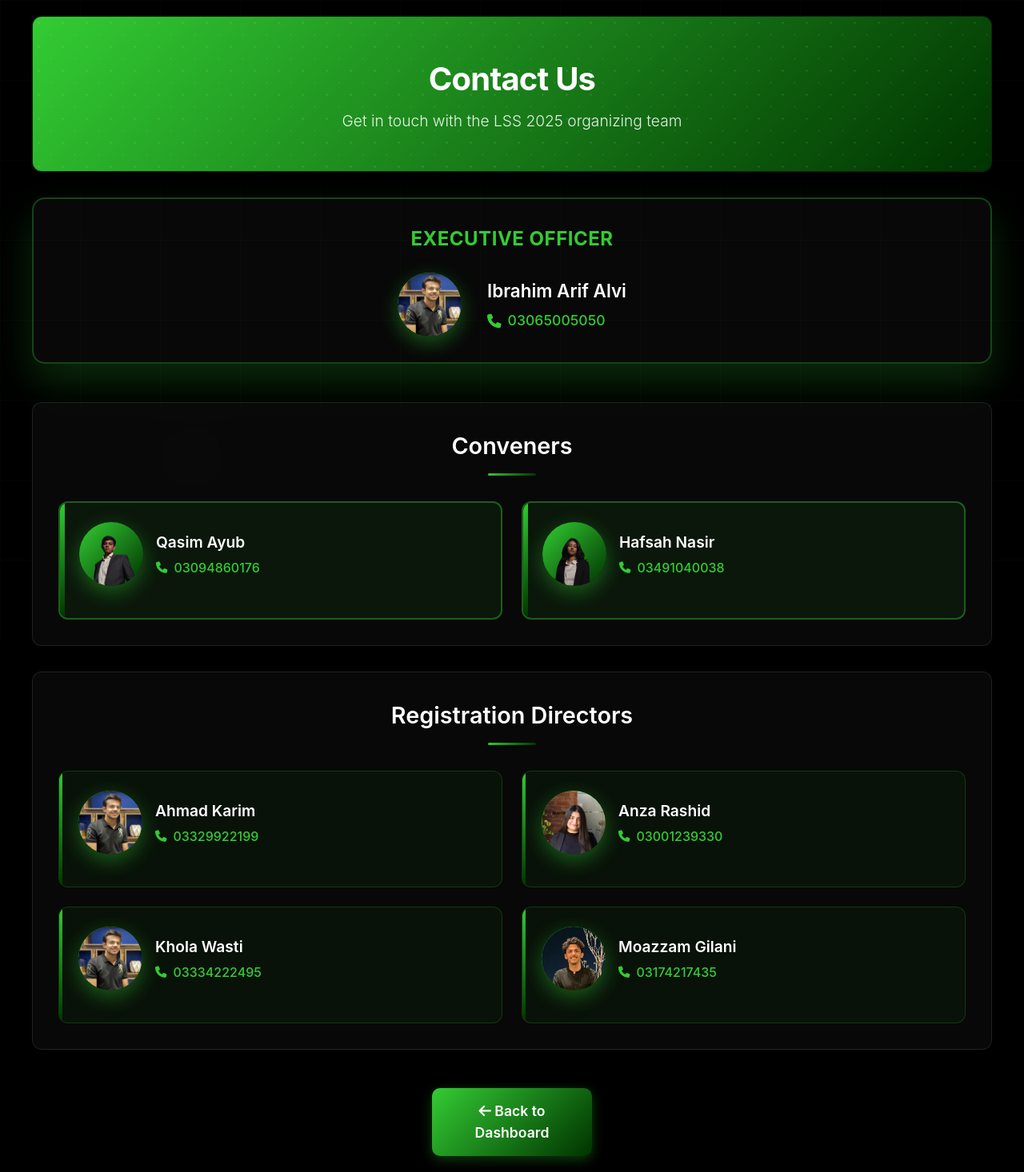
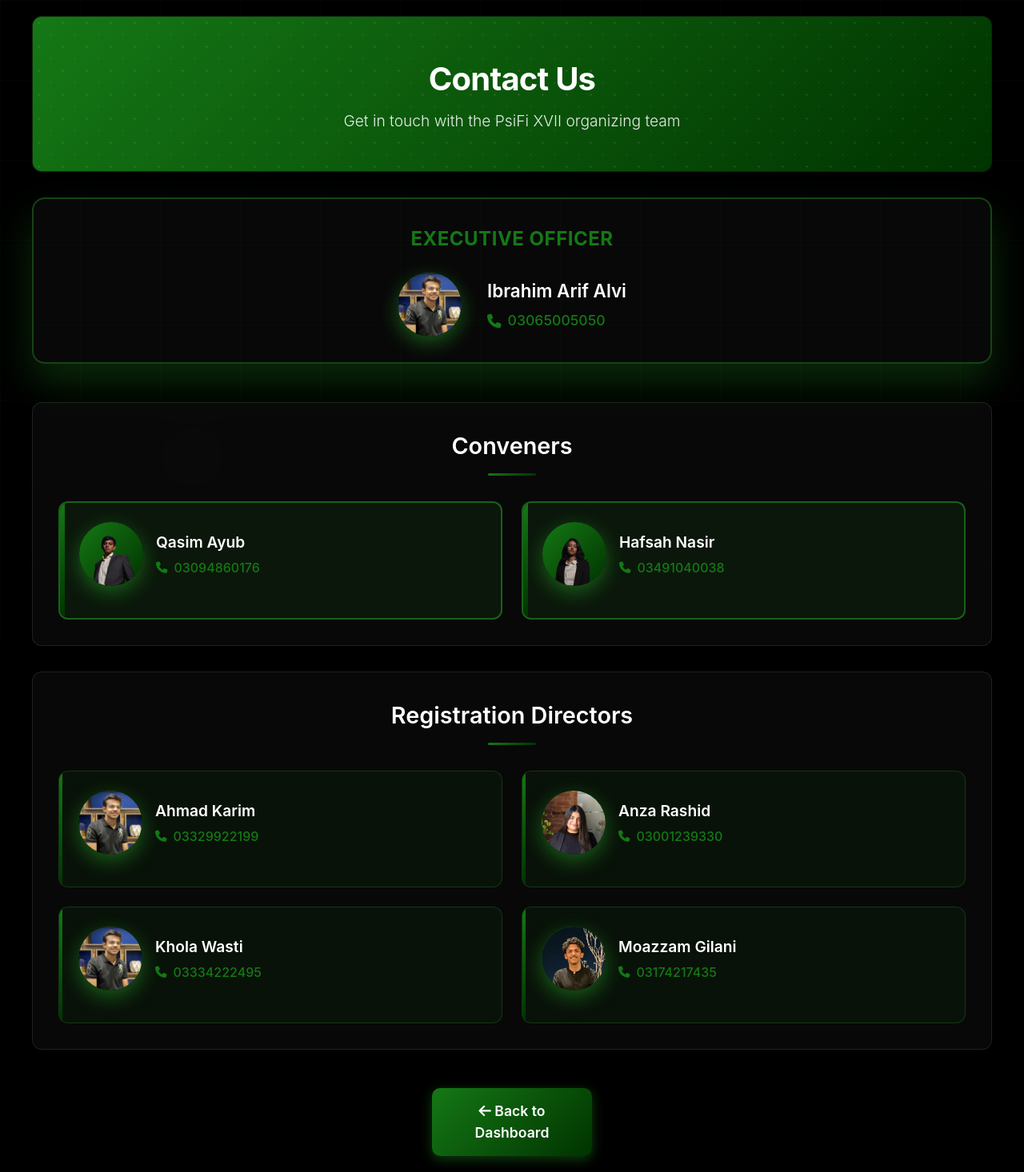
Before and after one commit to HafsahNasir/psifi_portal, a Django app: page /contact/ in a window 1280 px wide. Shown: the whole page at 80% size. Run offline with Django 4.2, Linux system fonts and the light colour scheme.

Commit message:
updated contact us

```diff
--- a/users/templates/contact.html
+++ b/users/templates/contact.html
@@ -8,7 +8,7 @@
     <meta name="viewport" content="width=device-width, initial-scale=1.0" />
     <style>
       :root {
-        --brand-primary: #33cc33;
+        --brand-primary: #157815;
         --brand-secondary: #003300;
         --color-success: #22c55e;
         --color-warning: #f59e0b;
@@ -573,7 +573,7 @@
         <div class="header">
           <h1>Contact Us</h1>
           <div class="subtitle">
-            Get in touch with the LSS 2025 organizing team
+            Get in touch with the PsiFi XVII organizing team
           </div>
         </div>
       </div>
```
